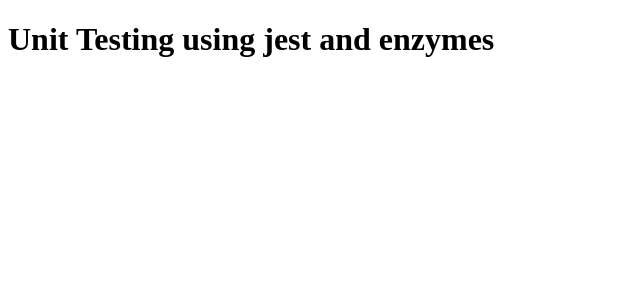
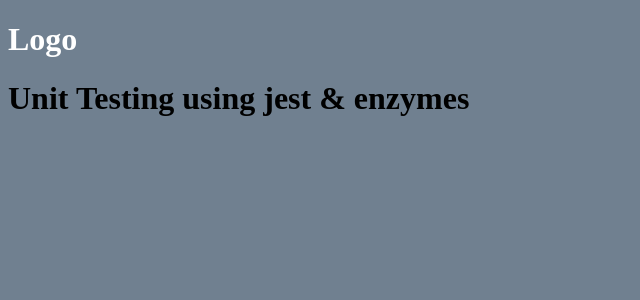
Before and after one commit to shamindermundi/Unit-testing-Jest-Engyme--in-react-redux, a React (Create React App) app: page / in a window 1280 px wide. Shown: the top 300 px of the page, without its empty margins (0-640 px from the left). Built offline with nearby package versions, Linux system fonts and the light colour scheme.

Commit message:
header component added

```diff
--- a/src/App.js
+++ b/src/App.js
@@ -1,9 +1,13 @@
 import React from "react";
+import Header from "./components/Header";
+
+import "./css/app.scss";
 
 function App() {
   return (
     <div className="App">
-      <h1>Unit Testing using jest and enzymes</h1>
+      <Header />
+      <h1>Unit Testing using jest & enzymes</h1>
     </div>
   );
 }
--- /dev/null
+++ b/src/components/Header.js
@@ -0,0 +1,11 @@
+import React from "react";
+
+const Header = () => {
+  return (
+    <div id="header">
+      <h1> Logo</h1>
+    </div>
+  );
+};
+
+export default Header;
--- /dev/null
+++ b/src/css/_header.scss
@@ -0,0 +1,5 @@
+#header {
+  h1 {
+    color: #fff;
+  }
+}
--- /dev/null
+++ b/src/css/app.scss
@@ -0,0 +1,5 @@
+body {
+  background-color: slategray;
+}
+
+@import "./header";
```
